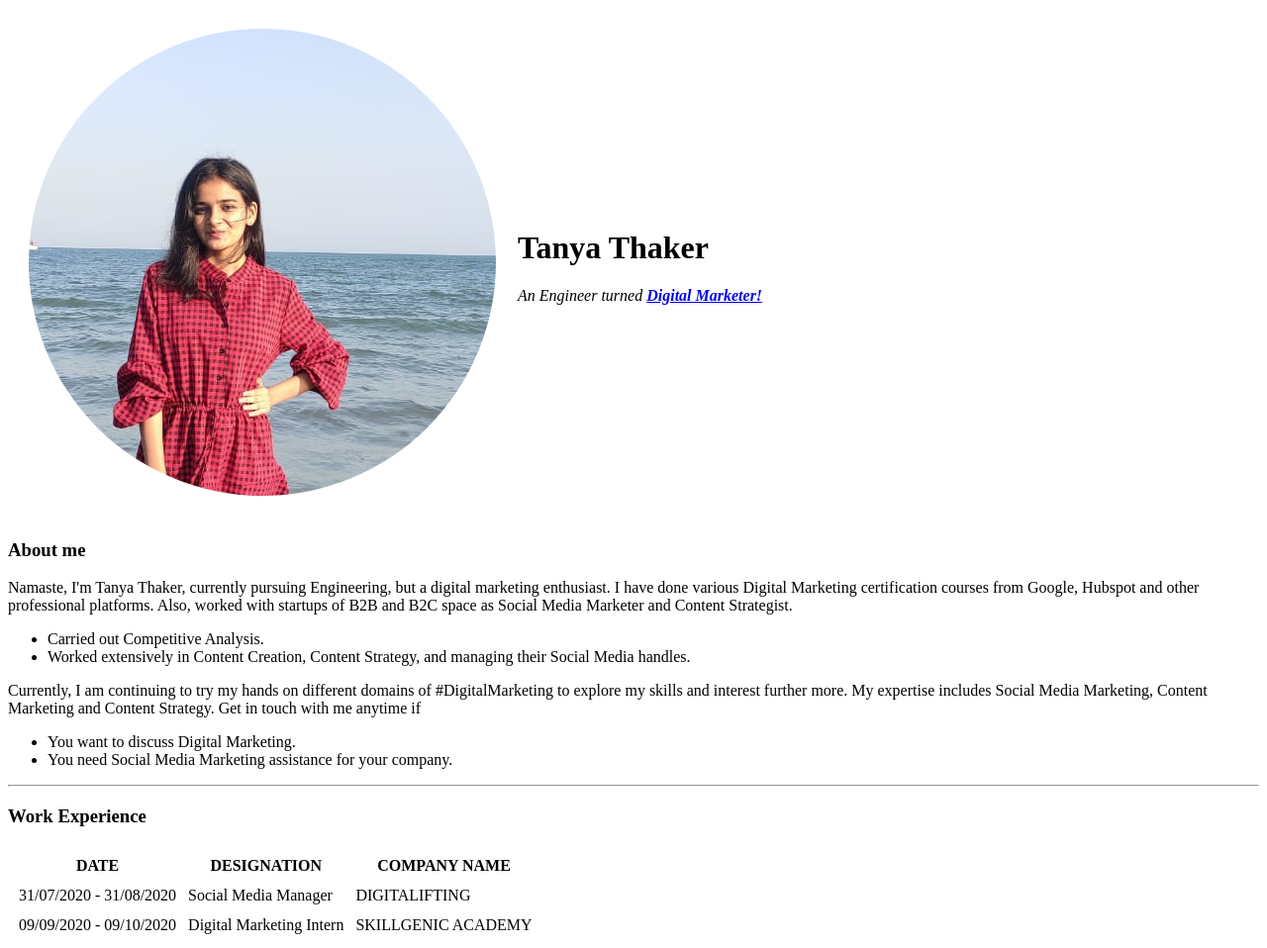
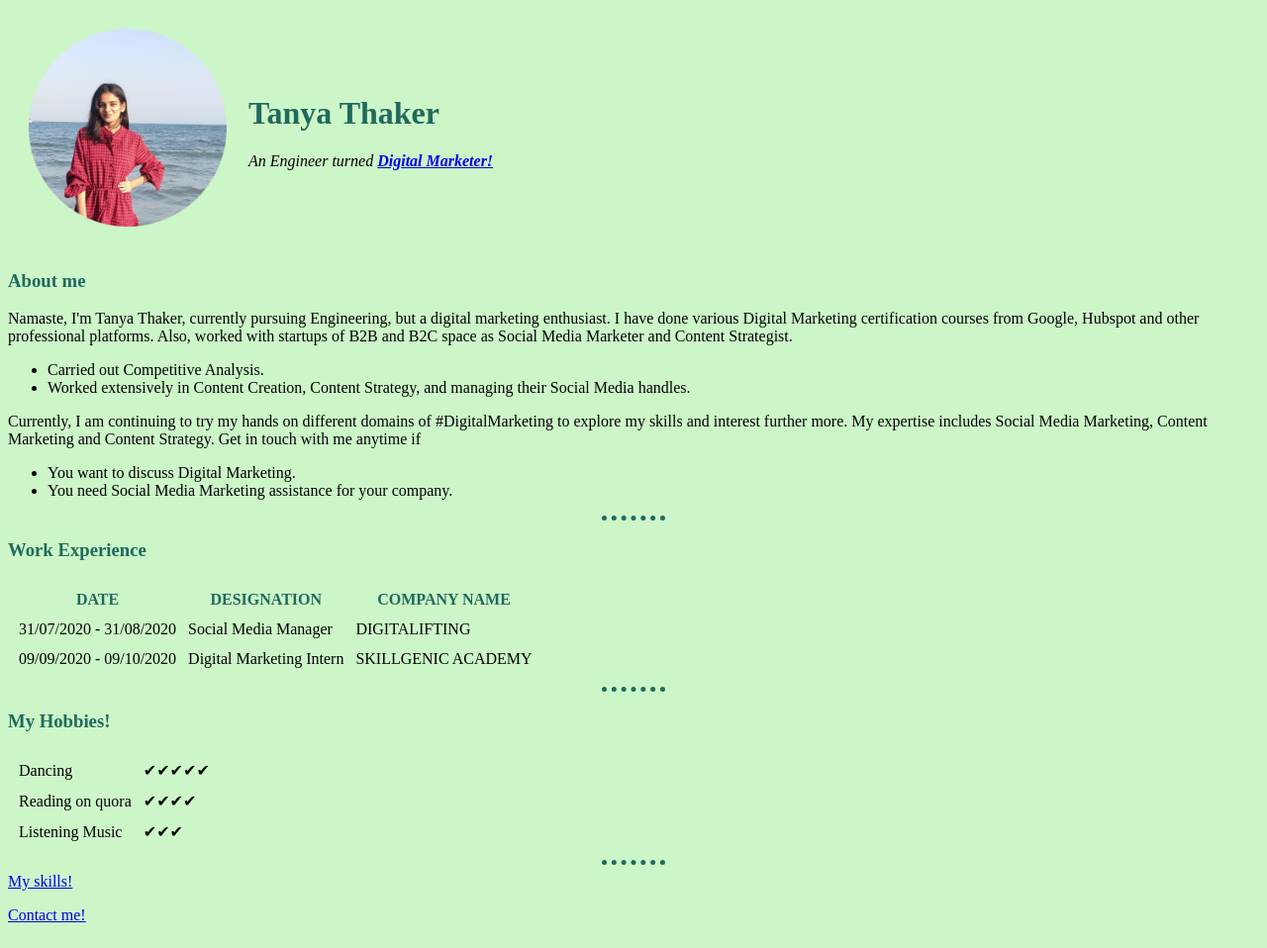
Before and after one commit to tanyathaker-git/cv, a plain HTML site: page index.html in a window 1280 px wide. Shown: the top 958 px of the page at 99% size. Drawn offline with Linux system fonts and the light colour scheme.

Commit message:
Update index.html

```diff
--- a/index.html
+++ b/index.html
@@ -4,9 +4,39 @@
 <head>
   <meta charset="utf-8">
   <title>Tanya's Personal Site</title>
+  <style media="screen">
+    body {
+      background-color: #ccf6c8;
+    }
+
+    h1 {
+      color: #206a5d;
+    }
+
+    h3 {
+      color: #206a5d;
+    }
+
+    thead {color: #206a5d; }
+
+    hr{
+      border-style: none;
+      border-top-style: dotted;
+      border-color: #206a5d;
+      border-width: 5px;
+      width: 5%;
+    }
+    img{
+      height: 200px;
+    }
+
+
+  </style>
+
 </head>
 
 <body>
+
   <table cellspacing="20">
     <tr>
       <td><img src="Images/circle-cropped.png" alt=""></td>
@@ -62,7 +92,7 @@
   <hr>
   <h3>My Hobbies!</h3>
 
-  <table cellspacing= "10">
+  <table cellspacing="10">
     <tr>
       <td>Dancing</td>
       <td>✔✔✔✔✔</td>
```
Lines whose indentation alone changed are shown as unchanged.
